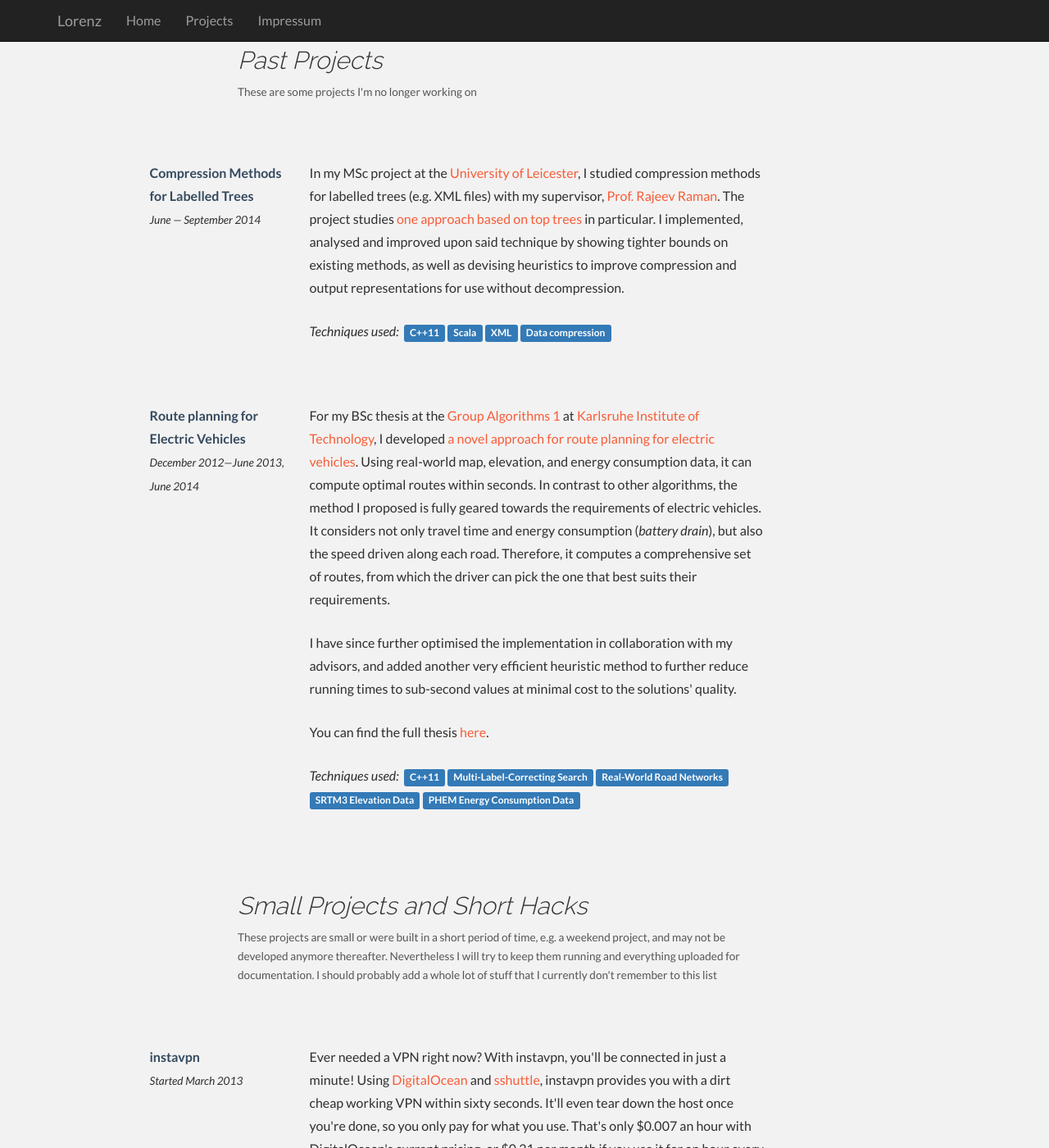
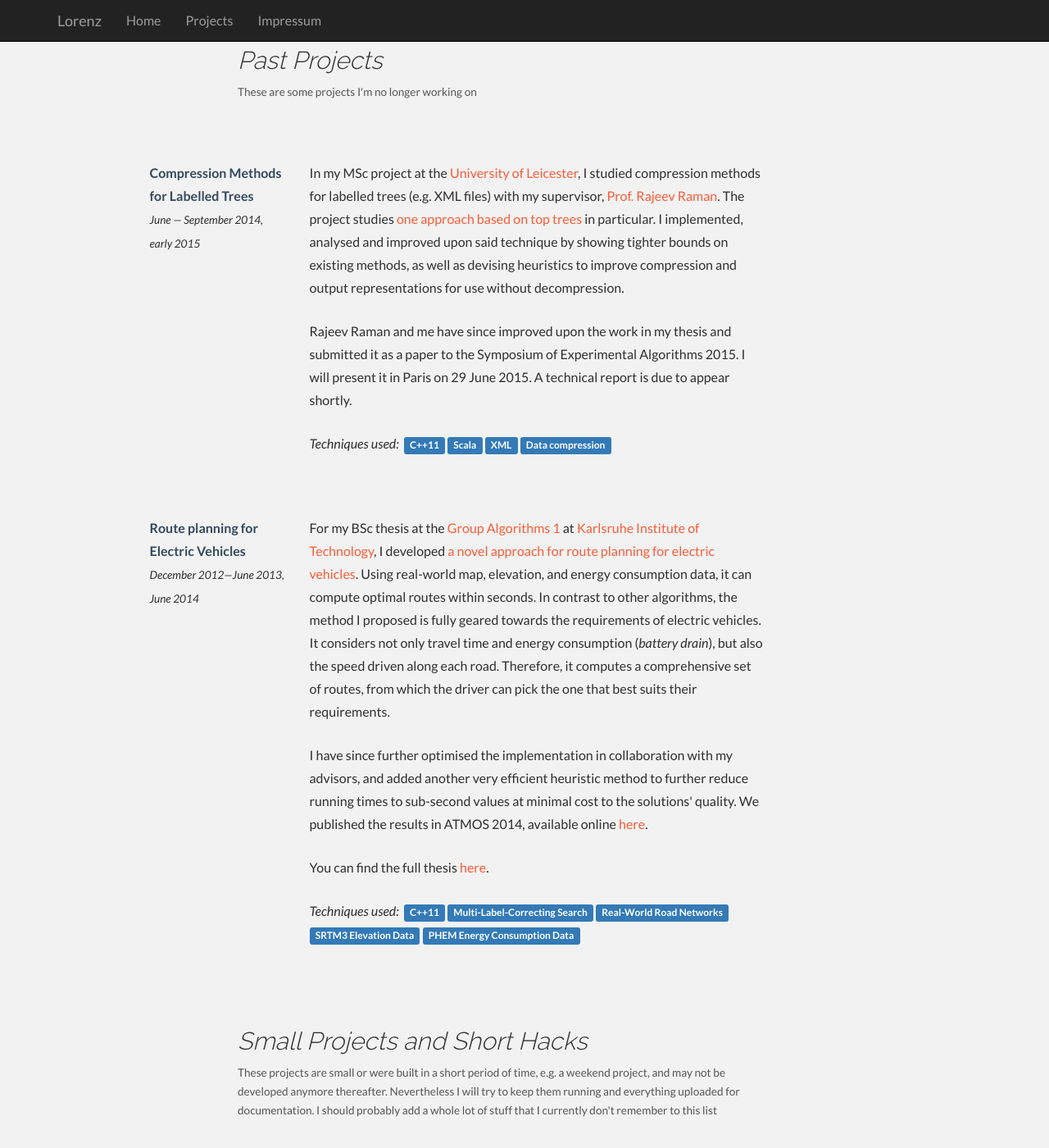
Before and after one commit to lorenzhs/lorenzhs.github.io, a Jekyll site: the page built from projects.html, in a window 1280 px wide and 1400 px high, scrolled down 1721 px. Shown: the whole window at 82% size. Built offline with Jekyll 4.4.1, drawn with Linux system fonts in a browser that asks for light colours; nearby versions of some CDN libraries; some of the changed text lies outside the part shown.

Commit message:
Wording, papers

```diff
--- a/index.html
+++ b/index.html
@@ -16,7 +16,7 @@ title: Lorenz Hübschle-Schneider
                 <h5>ABOUT</h5>
             </div>
             <div class="col-lg-6">
-                I'm a newly-fledged computer scientist with strong interests in algorithm engineering. Currently I'm a PhD student at Karlsruhe Institute of Technology (KIT), after finishing my master's studies at the University of Leicester earlier in 2014.
+                I'm a newly-fledged computer scientist with strong interests in algorithm engineering. Currently I'm a PhD student at Karlsruhe Institute of Technology (KIT), after completing my master's studies at the University of Leicester earlier in 2014.
                 Apart from my studies, I like to contribute to some great open source projects like <a href="/projects.html#glowing-bear">Glowing Bear</a>.
             </div>
         </div>
--- a/projects.html
+++ b/projects.html
@@ -102,12 +102,15 @@ title: Lorenz — Projects
                 <t>Compression Methods for Labelled Trees</t>
             </a>
             <br />
-            <small><em>June — September 2014</em></small>
+            <small><em>June — September 2014, early 2015</em></small>
             </p>
         </div>
         <div class="col-lg-6">
             <p>
             In my MSc project at the <a href="http://www.le.ac.uk">University of Leicester</a>, I studied compression methods for labelled trees (e.g. XML files) with my supervisor, <a href="http://www.cs.le.ac.uk/people/rraman/">Prof. Rajeev Raman</a>. The project studies <a href="http://arxiv.org/abs/1304.5702">one approach based on top trees</a> in particular. I implemented, analysed and improved upon said technique by showing tighter bounds on existing methods, as well as devising heuristics to improve compression and output representations for use without decompression.
+            </p>
+            <p>
+            Rajeev Raman and me have since improved upon the work in my thesis and submitted it as a paper to the Symposium of Experimental Algorithms 2015. I will present it in Paris on 29 June 2015. A technical report is due to appear shortly.
             </p>
             <p>
             <em>Techniques used:&nbsp;</em>
@@ -137,7 +140,7 @@ title: Lorenz — Projects
             For my BSc thesis at the <a href="http://i11www.iti.uni-karlsruhe.de/">Group Algorithms 1</a> at <a href="http://www.kit.edu/">Karlsruhe Institute of Technology</a>, I developed <a href="http://i11www.iti.uni-karlsruhe.de/_media/teaching/theses/files/ba-huebschle-13.pdf">a novel approach for route planning for electric vehicles</a>. Using real-world map, elevation, and energy consumption data, it can compute optimal routes within seconds. In contrast to other algorithms, the method I proposed is fully geared towards the requirements of electric vehicles. It considers not only travel time and energy consumption (<i>battery drain</i>), but also the speed driven along each road. Therefore, it computes a comprehensive set of routes, from which the driver can pick the one that best suits their requirements.
             </p>
             <p>
-            I have since further optimised the implementation in collaboration with my advisors, and added another very efficient heuristic method to further reduce running times to sub-second values at minimal cost to the solutions' quality.
+            I have since further optimised the implementation in collaboration with my advisors, and added another very efficient heuristic method to further reduce running times to sub-second values at minimal cost to the solutions' quality. We published the results in ATMOS 2014, available online <a href="http://drops.dagstuhl.de/opus/volltexte/2014/4758/pdf/p138-11-baum.pdf"> here</a>.
             </p>
             <p>
             You can find the full thesis <a href="http://i11www.iti.uni-karlsruhe.de/_media/teaching/theses/files/ba-huebschle-13.pdf">here</a>.
```
Also changed, not shown: other parts of projects.html (+1 -1 lines).
